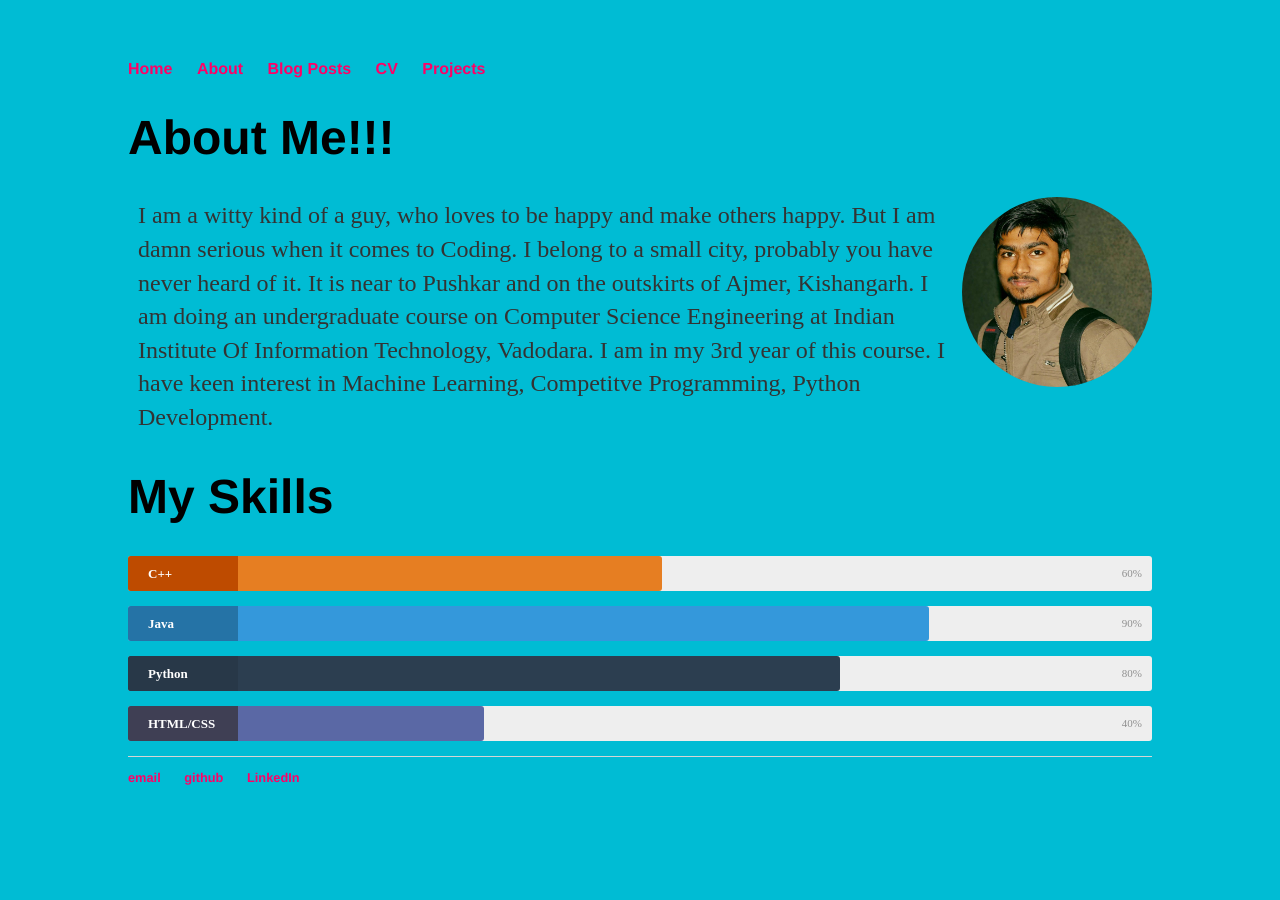
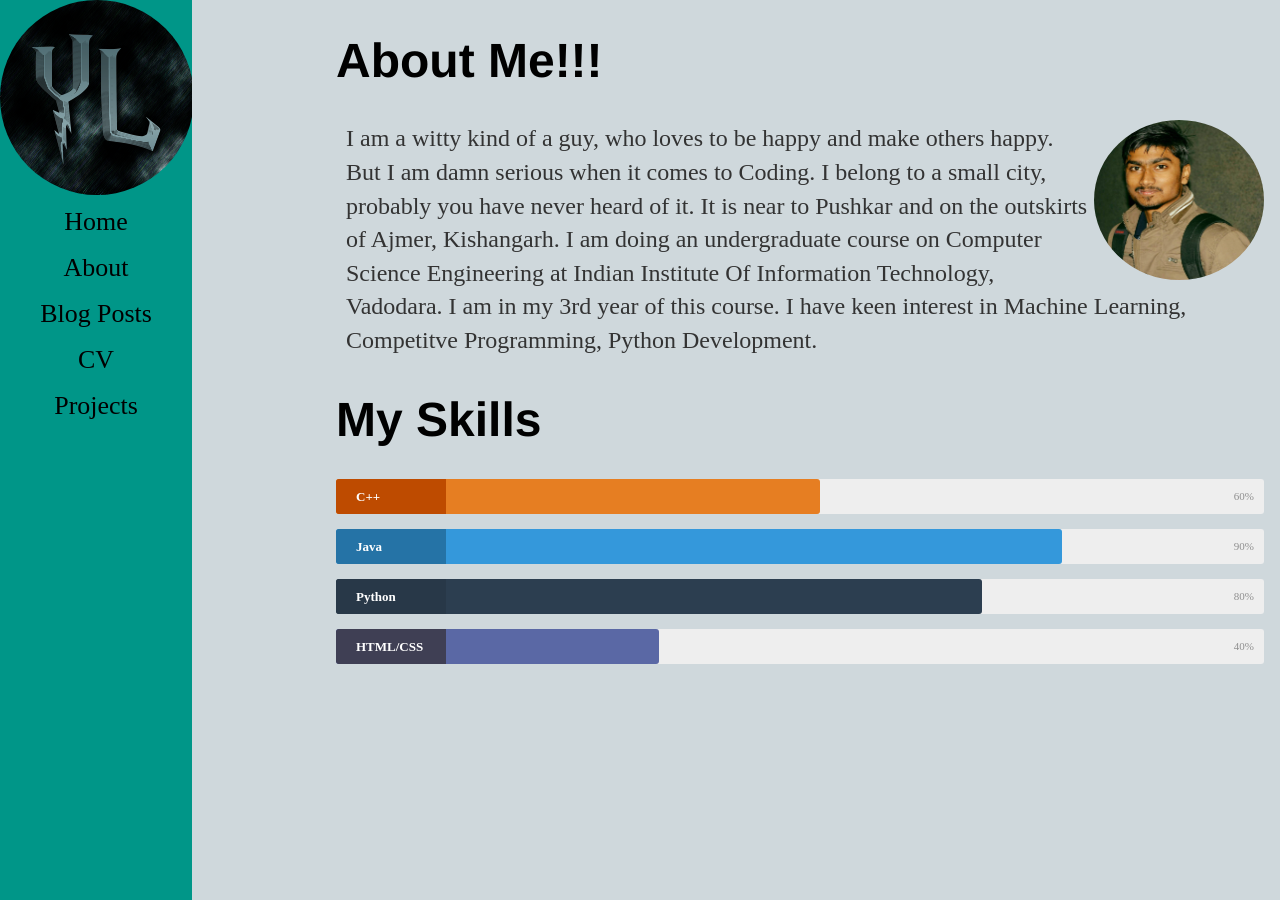
Before and after one commit to chetanya-shrimali/yashLadha.github.io, a Jekyll site: the page built from about/index.html, in a window 1280 px wide. Built offline with Jekyll 4.4.1, drawn with Linux system fonts in a browser that asks for light colours; nearby versions of some CDN libraries; comment, search, counter and statistics services are not loaded.

Commit message:
Added vertical nav bar

```diff
--- a/_layouts/default.html
+++ b/_layouts/default.html
@@ -7,27 +7,19 @@
     <script src="https://ajax.googleapis.com/ajax/libs/jquery/2.1.3/jquery.min.js"></script>
   </head>
   <body>
-    <nav>
     <ul>
+      <img src="/css/Images/yl.png" class="img-circle"/>
       <li><a href="/" class="link">Home</a></li>
       <li><a href="/about" class="link">About</a></li>
       <li><a href="/posts#disqus_thread" class="link">Blog Posts</a></li>
       <li><a href="https://drive.google.com/open?id=0B4ERqbSdpSoSTjljaUhDeEx4MHc" class="link">CV</a></li>
       <li><a href="/projects" class="link">Projects</a></li>
     </ul>
-    </nav>
-    <div class="container">
+    <div class="container" style="margin-left:25%;padding: 1px 16px;height: 100px;">
 
       {{ content }}
 
     </div><!-- /.container -->
-    <footer>
-      <ul>
-	<li><a href="mailto:yashladhapankajladha123@gmail.com" class="link">email</a></li>
-	<li><a href="https://github.com/yashLadha" class="link">github</a></li>
-	<li><a href="https://www.linkedin.com/in/yash-ladha-853aa8140/" class="link">LinkedIn</a></li>
-      </ul
-    </footer>
     <script id="dsq-count-scr" src="//yashladha-github-io.disqus.com/count.js" async></script>
   </body>
 </html>
--- a/about/index.html
+++ b/about/index.html
@@ -5,7 +5,7 @@ title: yashLadha, Coderite
 <script src="/js/progress.js"></script>
 <div class="blurb">
   <h1>About Me!!!</h1>
-  <img class="img-circle" style="float: right" src="/css/Images/profile.jpg">
+  <img class="img-circle" style="float: right;height:160px;width:170px;" src="/css/Images/profile.jpg">
   <p>
     I am a witty kind of a guy, who loves to be happy and make others happy. But I am damn serious when it comes to Coding.
     I belong to a small city, probably you have never heard of it. It is near to Pushkar and on the outskirts of Ajmer, Kishangarh.
--- a/css/main.css
+++ b/css/main.css
@@ -1,34 +1,67 @@
 body {
-  margin: 60px auto;
-  width: 80%;
-  background-color: #00BCD4;
+  margin: 0;
+  background-color: #CFD8DC;
 }
-nav ul, footer ul {
+footer ul {
   font-family:'Helvetica', 'Arial', 'Sans-Serif';
   padding: 0px;
   list-style: none;
   font-weight: bold;
 }
-nav ul li, footer ul li {
+footer ul li {
   display: inline;
   margin-right: 20px;
 }
 .link {
+  font-size: 1.62em;
   text-decoration: none;
-  color: #ff0066 !important;
+  color: black !important;
 }
+
 a:hover {
   text-decoration: underline;
+  color : #CDDC39;
 }
+
 h1 {
   font-size: 3em;
   font-family:'Helvetica', 'Arial', 'Sans-Serif';
 }
+
 p {
   font-size: 1.5em !important;
   line-height: 1.4em;
   color: #333;
   padding: 2px 10px;
+}
+
+ul {
+  list-style-type: none;
+  margin: 0;
+  padding: 0;
+  width: 15%;
+  text-align: center;
+  background-color: #009688;
+  position: fixed;
+  height: 100%;
+  overflow: auto;
+}
+
+li a {
+  display: block;
+  color: #000;
+  padding: 8px 16px;
+  text-decoration: none;
+}
+
+li a.active {
+  background-color: #4CAF50;
+  color: white;
+}
+
+li a:hover:not(.active) {
+  background-color: #00695C;
+  color: white;
 }
 
 .card {
@@ -68,8 +101,6 @@ ul.posts li {
 
 .img-circle {
   border-radius: 50%;
-  height: 190px;
-  width: 190px;
 }
 
 /* Just for learning purpose */
```
Also changed, not shown: css/Images/yl.png (added). Lines whose indentation alone changed are shown as unchanged.
